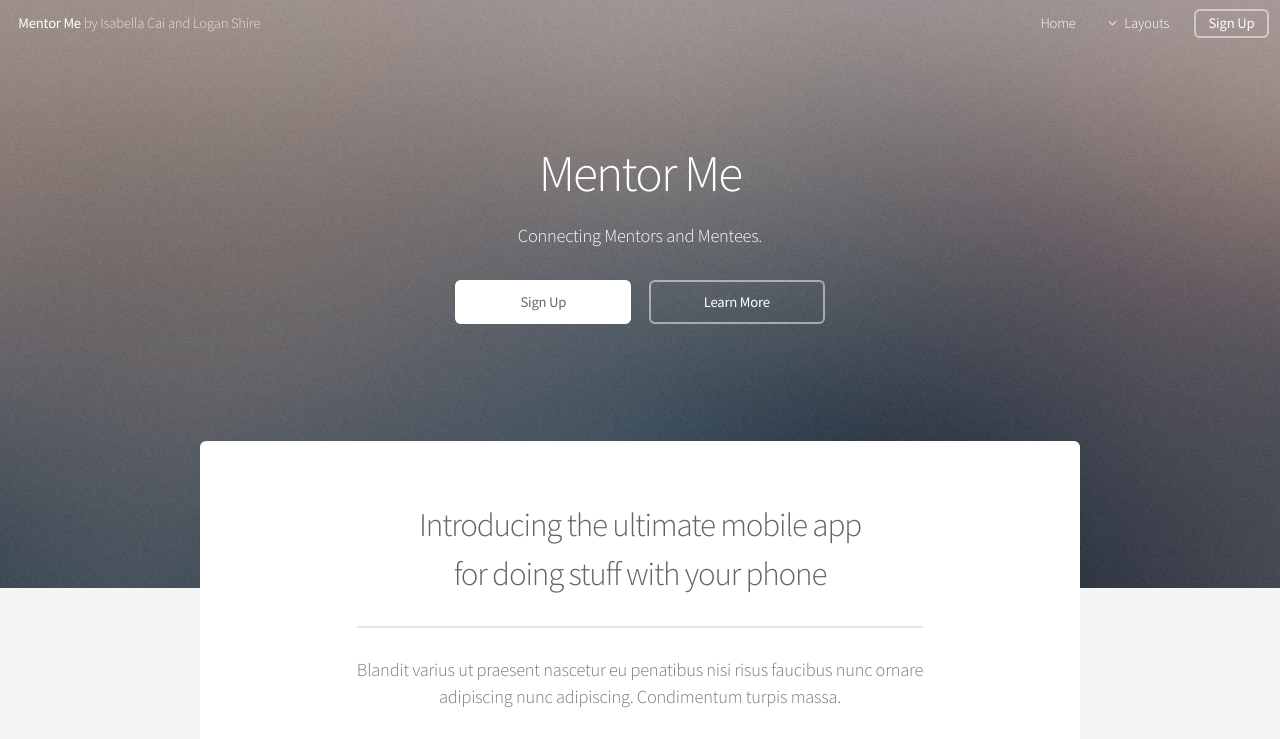
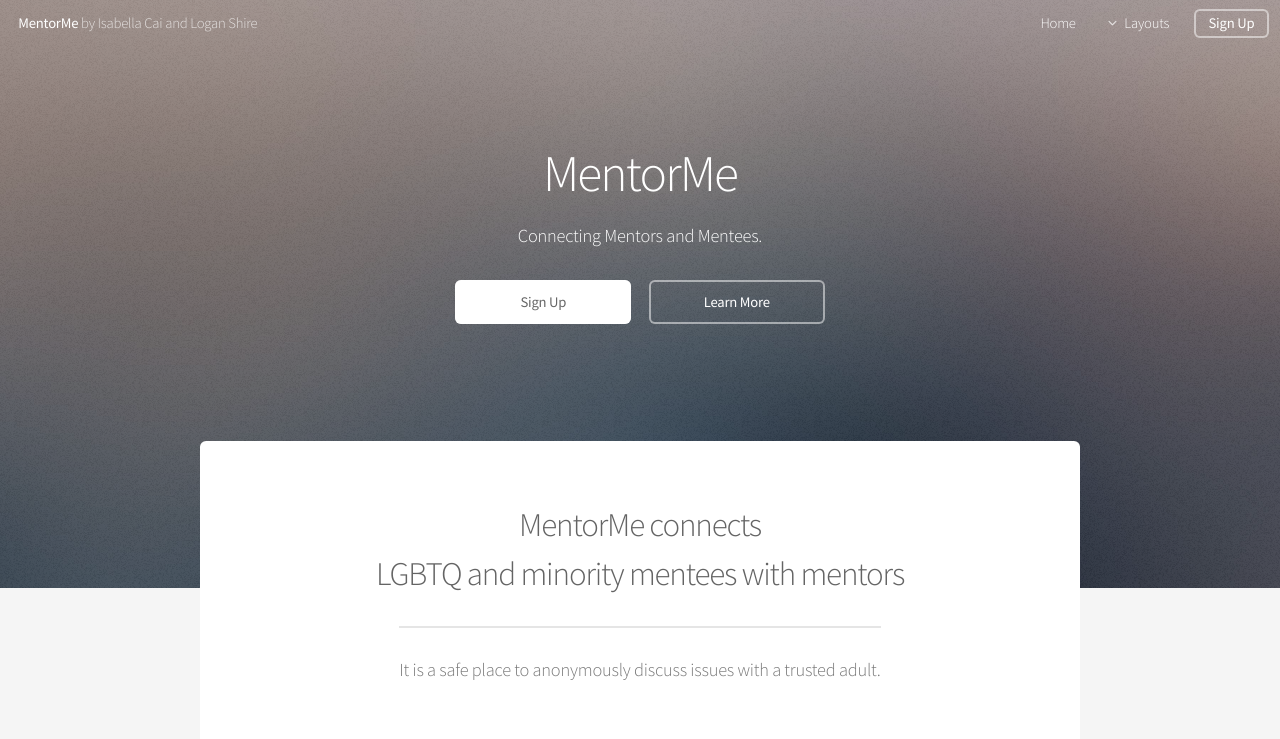
Before and after one commit to isabellacai/MentorMeSplash, a plain HTML site: page index.html in a window 1280 px wide. Shown: the top 739 px of the page. Drawn offline with Linux system fonts and the light colour scheme.

Commit message:
Title and Body

```diff
--- a/index.html
+++ b/index.html
@@ -28,7 +28,7 @@
 
 		<!-- Header -->
 			<header id="header" class="alt">
-				<h1><a href="index.html">Mentor Me</a> by Isabella Cai and Logan Shire</h1>
+				<h1><a href="index.html">MentorMe</a> by Isabella Cai and Logan Shire</h1>
 				<nav id="nav">
 					<ul>
 						<li><a href="index.html">Home</a></li>
@@ -56,7 +56,7 @@
 
 		<!-- Banner -->
 			<section id="banner">
-				<h2>Mentor Me</h2>
+				<h2>MentorMe</h2>
 				<p>Connecting Mentors and Mentees.</p>
 				<ul class="actions">
 					<li><a href="#" class="button special">Sign Up</a></li>
@@ -69,11 +69,10 @@
 
 				<section class="box special">
 					<header class="major">
-						<h2>Introducing the ultimate mobile app
+						<h2>MentorMe connects
 						<br />
-						for doing stuff with your phone</h2>
-						<p>Blandit varius ut praesent nascetur eu penatibus nisi risus faucibus nunc ornare<br />
-						adipiscing nunc adipiscing. Condimentum turpis massa.</p>
+						LGBTQ and minority mentees with mentors</h2>
+						<p>It is a safe place to anonymously discuss issues with a trusted adult.</p>
 					</header>
 					<span class="image featured"><img src="images/pic01.jpg" alt="" /></span>
 				</section>
```
